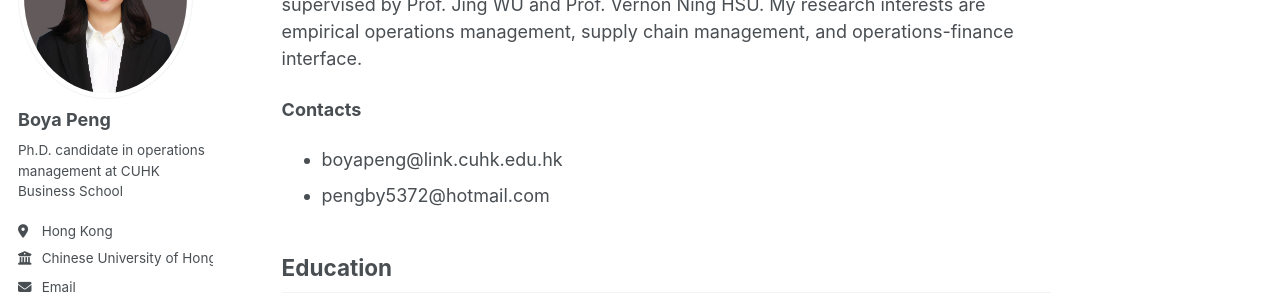
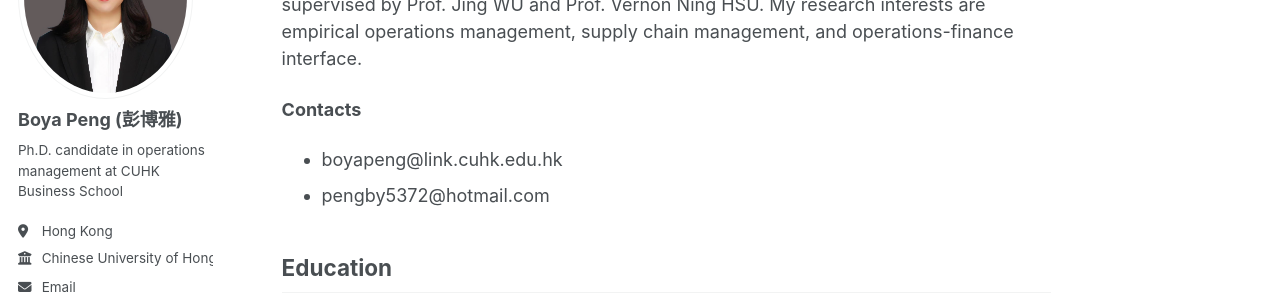
Before and after one commit to peng-boya/peng-boya.github.io, a Jekyll site: the page built from _pages/about.md, in a window 1280 px wide. Shown: the part 206-506 px from the top of the page. Built offline with Jekyll 4.4.1, drawn with Linux system fonts in a browser that asks for light colours; some web fonts are replaced; a script bundle is joined from its source files by our own code; library files that are not in the unit come from our copies.

Commit message:
Update _config.yml

```diff
--- a/_config.yml
+++ b/_config.yml
@@ -24,7 +24,7 @@
 author:
   # Biographic information
   avatar           : "profile.png"
-  name             : "Boya Peng"
+  name             : "Boya Peng (彭博雅)"
   pronouns         : # example: "she/her"
   bio              : "Ph.D. candidate in operations management at CUHK Business School"
   location         : "Hong Kong"
```
